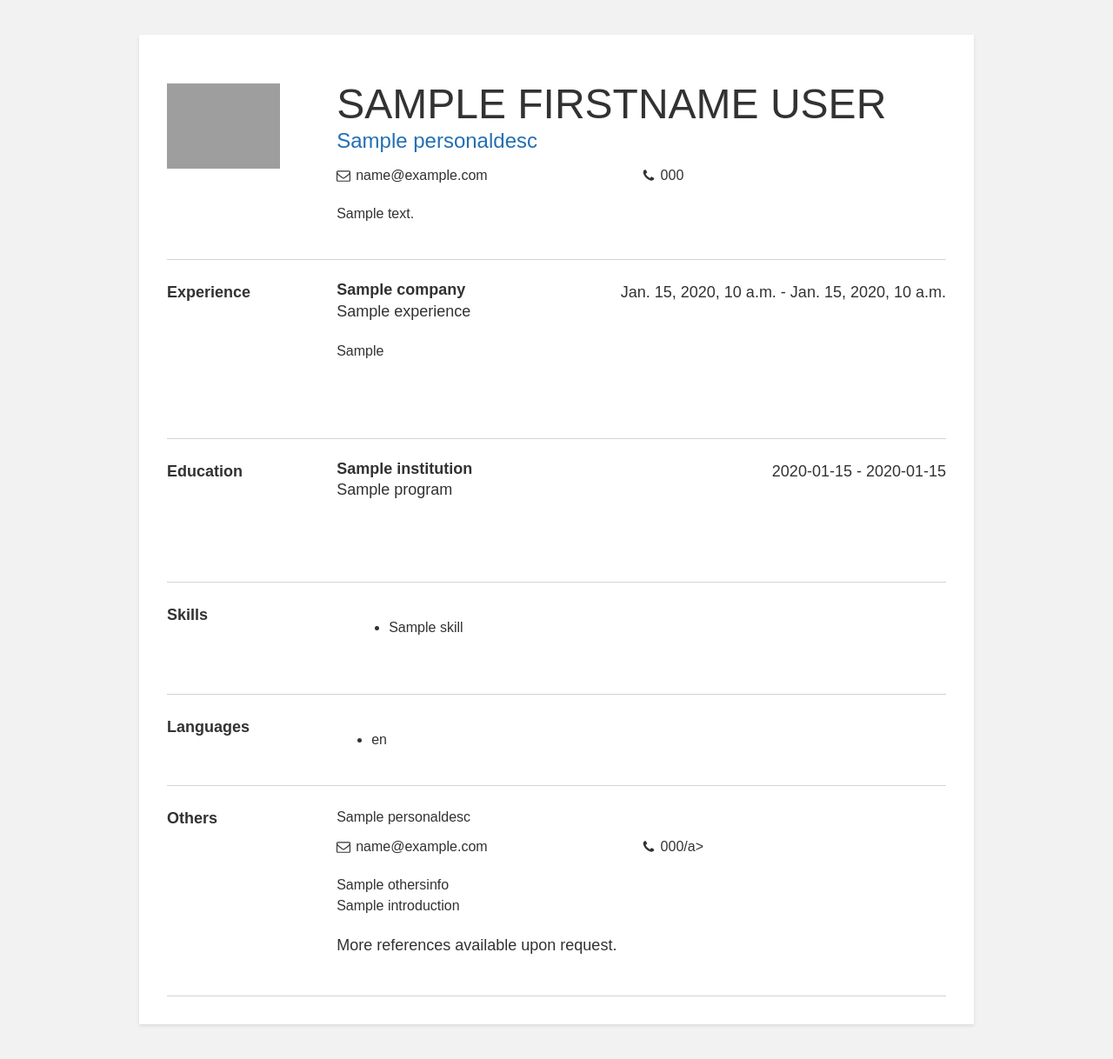
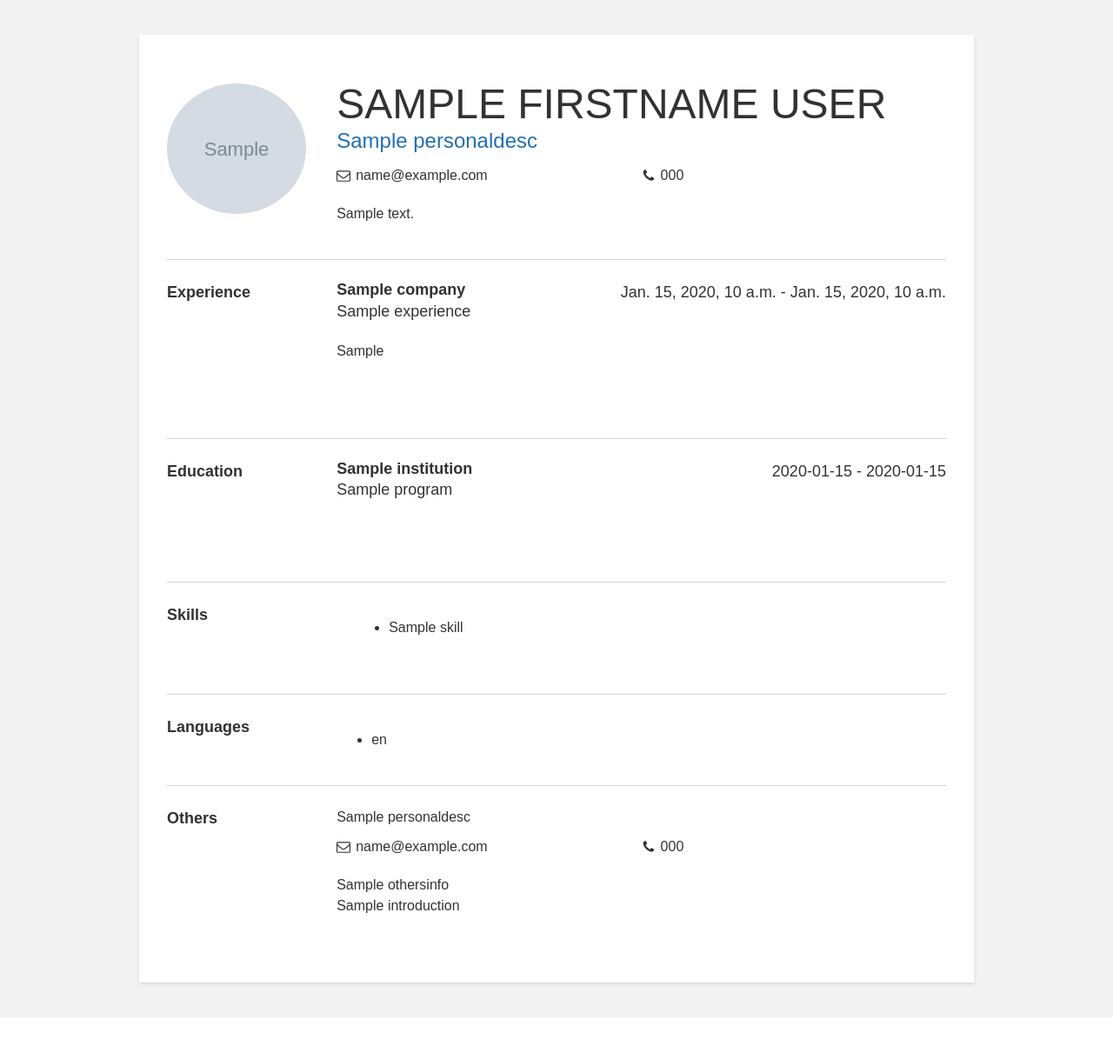
Before and after one commit to SevenSem/Resume, a Django app: template resume/templates/resumes/resume1.html in a window 1280 px wide. Shown: the whole page at 87% size. After the commit the page ends 1170 px from the top, so only its background shows below. Run offline with Django 3.2, Linux system fonts and the light colour scheme; the template is opened without the code that fills it: most values are stand-ins (such as "Sample title", 1, 10 or a date in 2020); grey boxes marked "Sample" are stand-in pictures; grey boxes are pictures that could not be loaded.

Commit message:
Small changes in resume1 and login

```diff
--- a/account/templates/pages/login.html
+++ b/account/templates/pages/login.html
@@ -46,10 +46,10 @@
                   <form class="user" method="POST">
                       {% csrf_token %}
                     <div class="form-group">
-                      <input type="text" class="form-control form-control-user" name="username" id="exampleInputEmail" aria-describedby="emailHelp" placeholder="Enter username">
+                      <input type="text" class="form-control form-control-user" name="username" id="exampleInputEmail" aria-describedby="emailHelp" placeholder="Enter Username">
                     </div>
                     <div class="form-group">
-                      <input type="password" class="form-control form-control-user" name="password" id="exampleInputPassword" placeholder="Password">
+                      <input type="password" class="form-control form-control-user" name="password" id="exampleInputPassword" placeholder="Enter Password">
                     </div>
                     <div class="form-group">
                       <div class="custom-control custom-checkbox small">
--- a/resume/templates/resumes/resume1.html
+++ b/resume/templates/resumes/resume1.html
@@ -197,7 +197,11 @@
   <div class="container">
     <section>
       <div>
-        <div><img src="img/dre.jpg" alt="avatar" class="avatar"></div>
+        <!-- <div><img src="img/dre.jpg" alt="avatar" class="avatar"></div> -->
+        {%if personalinfodata.image%}
+				<img class="image-size" src="{{personalinfodata.image.url}}" style="border-radius:50%;  width:160px; height:150px"; >
+
+				{%endif%}
       </div>
       <div>
         <div class="my-name">{{personalinfodata.firstname | upper}} {{personalinfodata.lastname | upper}}</div>
@@ -317,13 +321,13 @@
           </div>
           <div class="link-item">
             <svg  class="icon" viewBox="0 0 1792 1792" xmlns="http://www.w3.org/2000/svg"><path d="M1600 1240q0 27-10 70.5t-21 68.5q-21 50-122 106-94 51-186 51-27 0-53-3.5t-57.5-12.5-47-14.5-55.5-20.5-49-18q-98-35-175-83-127-79-264-216t-216-264q-48-77-83-175-3-9-18-49t-20.5-55.5-14.5-47-12.5-57.5-3.5-53q0-92 51-186 56-101 106-122 25-11 68.5-21t70.5-10q14 0 21 3 18 6 53 76 11 19 30 54t35 63.5 31 53.5q3 4 17.5 25t21.5 35.5 7 28.5q0 20-28.5 50t-62 55-62 53-28.5 46q0 9 5 22.5t8.5 20.5 14 24 11.5 19q76 137 174 235t235 174q2 1 19 11.5t24 14 20.5 8.5 22.5 5q18 0 46-28.5t53-62 55-62 50-28.5q14 0 28.5 7t35.5 21.5 25 17.5q25 15 53.5 31t63.5 35 54 30q70 35 76 53 3 7 3 21z"/></svg>
-            <a href="tel:123-456-7890">{{personalinfodata.phone}}/a>
+            <a href="tel:123-456-7890">{{personalinfodata.phone}} </a>
           </div>
         </div> <!-- end links -->
 
         <p class="reference-details">{{othersinfo.title}}<br>{{othersinfo.introduction}}</p>
 
-        <div class="reference">More references available upon request.</div>
+        <!-- <div class="reference">More references available upon request.</div> -->
       </div>
     </section>
   </div>
```
